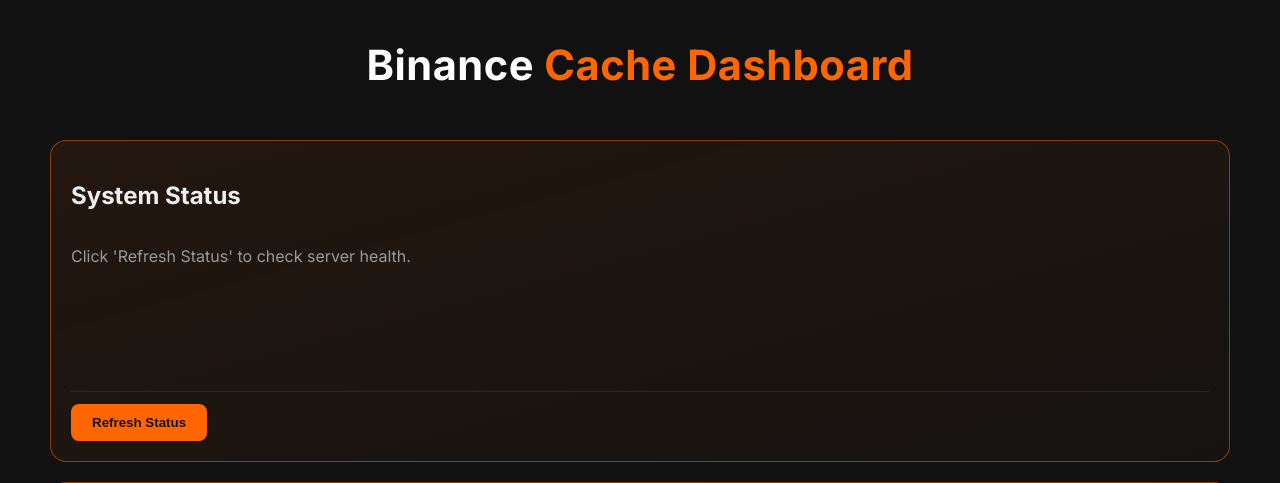
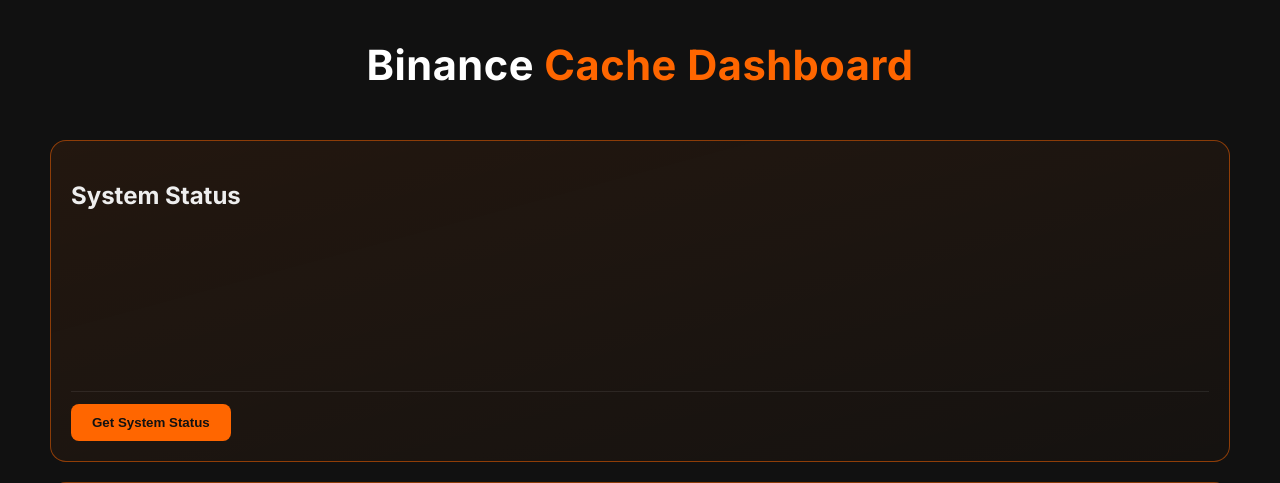
Before and after one commit to lookedpiano/tv-to-binance, a Flask app: template templates/dashboard.html in a window 1280 px wide. Shown: the top 483 px of the page. Run offline with Flask 3, Linux system fonts and the light colour scheme; the template is opened without the code that fills it, so the values that code supplies are empty; parts of the project's set-up code (start-up, migrations or seed data) failed here and were passed over.

Commit message:
rename button

```diff
--- a/templates/dashboard.html
+++ b/templates/dashboard.html
@@ -16,11 +16,9 @@
         <div class="tables-row">
             <div class="table-card">
                 <h2>System Status</h2>
-                <div id="system-status-content">
-                    <p style="color:#999;">Click 'Refresh Status' to check server health.</p>
-                </div>
+                <div id="system-status-content"></div>
                 <div class="card-footer">
-                    <button onclick="refreshSystemStatus()">Refresh Status</button>
+                    <button onclick="refreshSystemStatus()">Get System Status</button>
                 </div>
             </div>
 
```
